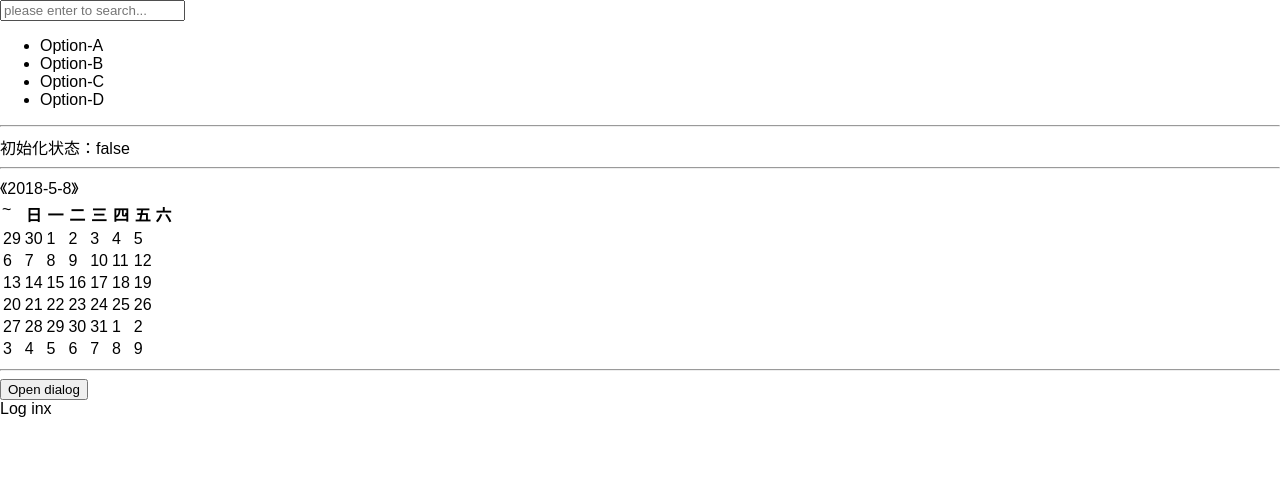
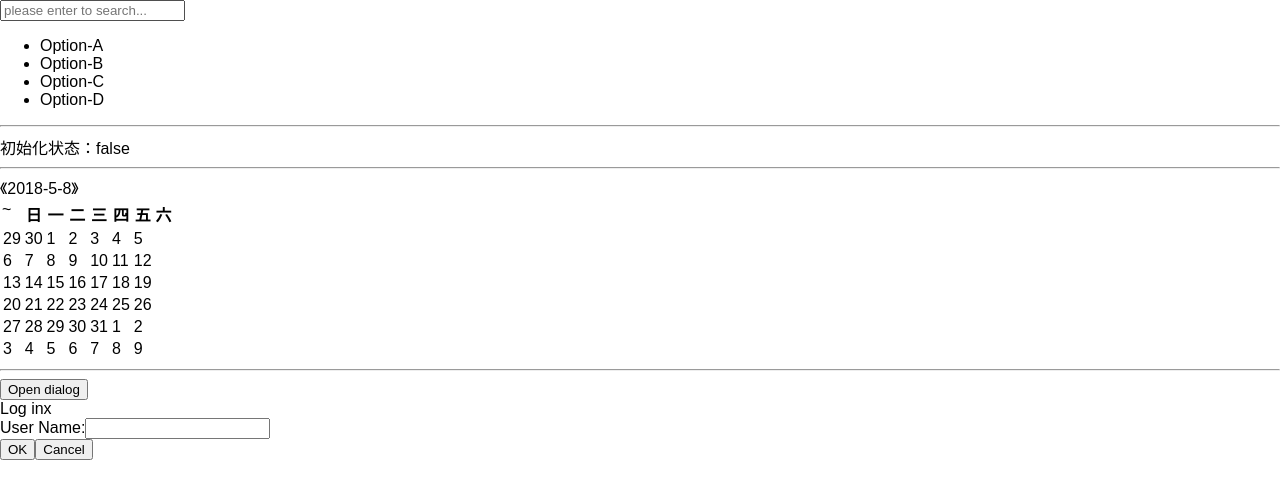
Before and after one commit to sunrun93/react-custom-components, a React (Create React App) app: page / in a window 1280 px wide. Both pictures are taken after a click on the button "Open dialog". Shown: the top 498 px of the page. Built offline with nearby package versions, Linux system fonts and the light colour scheme.

Commit message:
update dialog for customer content

```diff
--- a/src/App.js
+++ b/src/App.js
@@ -9,6 +9,12 @@ import Layer from './dialog/Layer';
 
 function toggleEvent(checked) {
   alert(checked);
+}
+
+function RenderDialogContent(){
+  return (
+    <div> User Name:<input/></div>
+  )
 }
 
 
@@ -30,6 +36,10 @@ class App extends Component {
       showDialog:false
     })
   }
+  okEvent(){
+    alert();
+    this.closeDialog();
+  }
   render() {
     let options = [
       { id: '1', label: 'Option-A', value: 'Option-A' },
@@ -42,7 +52,12 @@ class App extends Component {
       width:300,
       height:300,
       title:'Log in',
-      closeFun:this.closeDialog.bind(this)
+      closeFun:this.closeDialog.bind(this),
+      content:<RenderDialogContent/>,
+      hasOkBtn:true,
+      okEvent:this.okEvent.bind(this),
+      hasCancelBtn:true,
+      cancelEvent:this.closeDialog.bind(this)
     }
 
     return (
--- a/src/dialog/Dialog.css
+++ b/src/dialog/Dialog.css
@@ -32,3 +32,21 @@
 .closeBtn:hover{
     color: #333;
 }
+
+.dialogContent{
+    width:calc(100%-20px);
+    height: calc(100% - 100px);
+    opacity: 1;
+    padding:10px;
+}
+
+.dialogAction{
+    width:calc(100%-20px);
+    padding: 0 10px 0 10px;
+    height: 40px;
+    line-height: 40px;
+    background: #fff;
+    opacity: 1;
+    border-top:2px solid #999;
+    text-align: right;
+}
--- a/src/dialog/Dialog.js
+++ b/src/dialog/Dialog.js
@@ -13,7 +13,13 @@ class Dialog extends React.Component{
                 <div className={styles.dialogTitle}>  {this.props.options.title}
                     <span className={styles.closeBtn} onClick={this.props.options.closeFun}>x</span>
                 </div>
-
+                <div className={styles.dialogContent}>
+                    {this.props.options.content}
+                </div>
+                <div className={styles.dialogAction}>
+                    {this.props.options.hasOkBtn && <button onClick={this.props.options.okEvent}>OK</button>}
+                    {this.props.options.hasCancelBtn && <button onClick={this.props.options.cancelEvent}>Cancel</button>}
+                </div>
             </div>
         )
     }
--- a/src/search-box/SearchBox.css
+++ b/src/search-box/SearchBox.css
@@ -24,10 +24,13 @@
 }
 
 .menuList {
-    width: 100%;
+    width: 300px;
     border: 2px solid lightblue;
     margin: 0;
     padding: 0;
+    position: fixed;
+    background: #fff;
+    z-index: 999;
 }
 .hiddenMenuList{
     display: none;
```
Also changed, not shown: 1 other file (tests, documents, lock files or other folders).
